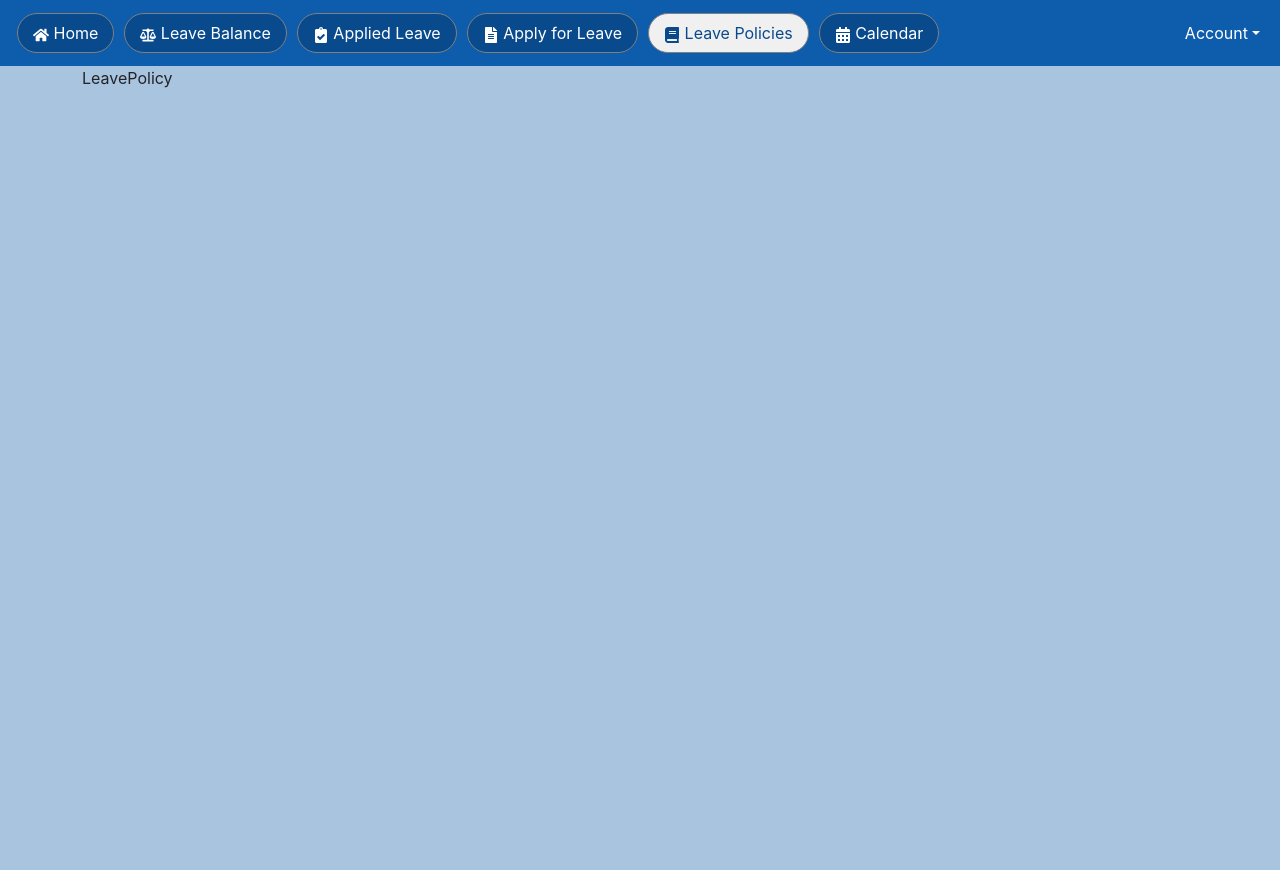
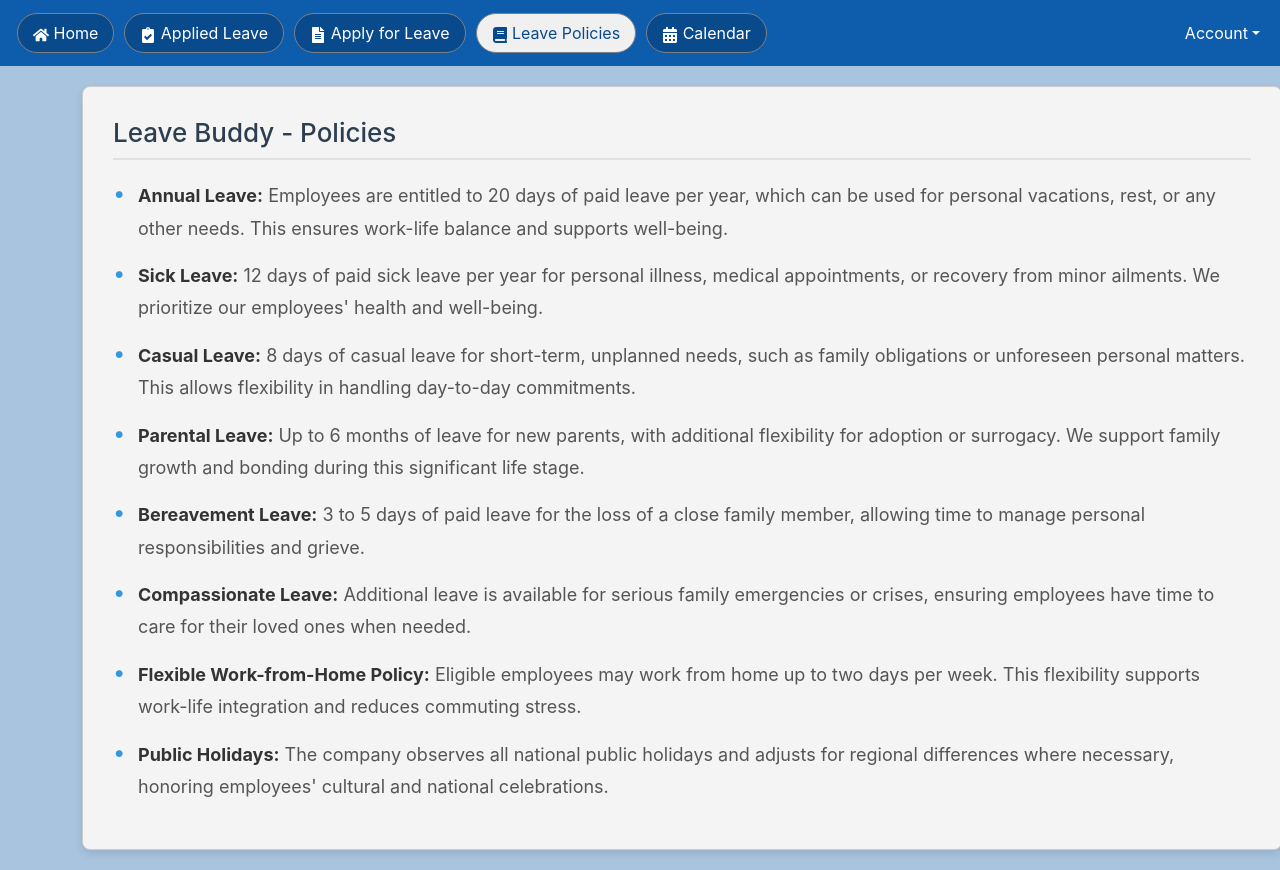
Before and after one commit to manmohanbcs11/leave-management-portal, a React (Create React App) app in the folder web/: page /leavepolicies in a window 1280 px wide. Before the commit the page ends 800 px from the top, so only its background shows below. Built offline with nearby package versions, Linux system fonts and the light colour scheme.

Commit message:
updated the frontend components and styling

```diff
--- a/web/src/components/Home.tsx
+++ b/web/src/components/Home.tsx
@@ -1,26 +1,57 @@
 import React from 'react';
-import '../css/custom.css';
+import '../css/home.css';
 
 export const Home = () => {
   return (
-    <div className='custom-container'>
+    <div className='home-container'>
       <h2>Home</h2>
-      <p>This is the home page.</p>
-      <div className='container my-5'>
-        <div className="card" style={{ width: '18rem' }}>
-          <img src="..." className="card-img-top" alt="..." />
-          <div className="card-body">
-            <h5 className="card-title">Card title</h5>
-            <p className="card-text">Some quick example text to build on the card title and make up the bulk of the card's content.</p>
-            <a href="/" className="btn btn-primary">Go somewhere</a>
+      <div className="row">
+        <div className='col-md-4'>
+          <div className="card">
+            <div className="card">
+              <div className="card-body">
+                <h5 className="card-title">Annual Leave</h5>
+                <p className="card-text">Availed: 10</p>
+                <p className="card-text">Balance left: 10</p>
+              </div>
+            </div>
+            <div className="card-body">
+              <h5 className="card-title">Sick Leave</h5>
+              <p className="card-text">Availed: 5</p>
+              <p className="card-text">Balance left: 7</p>
+            </div>
+          </div>
+          <div className="card">
+            <div className="card-body">
+              <h5 className="card-title">Casual Leave</h5>
+              <p className="card-text">Availed: 3</p>
+              <p className="card-text">Balance left: 5</p>
+            </div>
           </div>
         </div>
-        <div className="card" style={{ width: '18rem' }}>
-          <img src="..." className="card-img-top" alt="..." />
-          <div className="card-body">
-            <h5 className="card-title">Card title</h5>
-            <p className="card-text">Some quick example text to build on the card title and make up the bulk of the card's content.</p>
-            <a href="/" className="btn btn-primary">Go somewhere</a>
+      </div>
+      <div className="row">
+        <div className='col-md-4'>
+          <div className="card">
+            <div className="card-body">
+              <h5 className="card-title">Parental Leave</h5>
+              <p className="card-text">Availed: 0</p>
+              <p className="card-text">Balance left: 90</p>
+            </div>
+          </div>
+          <div className="card">
+            <div className="card-body">
+              <h5 className="card-title">Bereavement Leave</h5>
+              <p className="card-text">Availed: 1</p>
+              <p className="card-text">Balance left: 2</p>
+            </div>
+          </div>
+          <div className="card">
+            <div className="card-body">
+              <h5 className="card-title">Compassionate Leave</h5>
+              <p className="card-text">Availed: 1</p>
+              <p className="card-text">Balance left: 2</p>
+            </div>
           </div>
         </div>
       </div>
--- a/web/src/components/LeavePolicy.tsx
+++ b/web/src/components/LeavePolicy.tsx
@@ -1,7 +1,36 @@
 import React from 'react'
+import '../css/leavePolicy.css';
 
 export const LeavePolicy = () => {
   return (
-    <div>LeavePolicy</div>
-  )
+    <div className="leave-policy-container">
+      <h2>Leave Buddy - Policies</h2>
+      <ul className="leave-policy-list">
+        <li>
+          <strong>Annual Leave:</strong> Employees are entitled to 20 days of paid leave per year, which can be used for personal vacations, rest, or any other needs. This ensures work-life balance and supports well-being.
+        </li>
+        <li>
+          <strong>Sick Leave:</strong> 12 days of paid sick leave per year for personal illness, medical appointments, or recovery from minor ailments. We prioritize our employees' health and well-being.
+        </li>
+        <li>
+          <strong>Casual Leave:</strong> 8 days of casual leave for short-term, unplanned needs, such as family obligations or unforeseen personal matters. This allows flexibility in handling day-to-day commitments.
+        </li>
+        <li>
+          <strong>Parental Leave:</strong> Up to 6 months of leave for new parents, with additional flexibility for adoption or surrogacy. We support family growth and bonding during this significant life stage.
+        </li>
+        <li>
+          <strong>Bereavement Leave:</strong> 3 to 5 days of paid leave for the loss of a close family member, allowing time to manage personal responsibilities and grieve.
+        </li>
+        <li>
+          <strong>Compassionate Leave:</strong> Additional leave is available for serious family emergencies or crises, ensuring employees have time to care for their loved ones when needed.
+        </li>
+        <li>
+          <strong>Flexible Work-from-Home Policy:</strong> Eligible employees may work from home up to two days per week. This flexibility supports work-life integration and reduces commuting stress.
+        </li>
+        <li>
+          <strong>Public Holidays:</strong> The company observes all national public holidays and adjusts for regional differences where necessary, honoring employees' cultural and national celebrations.
+        </li>
+      </ul>
+    </div>
+  );
 }
--- a/web/src/components/NavBar.tsx
+++ b/web/src/components/NavBar.tsx
@@ -35,15 +35,6 @@ export const NavBar: React.FC<{}> = () => {
                 to="/"
               >
                 <FaHome /> Home
-              </NavLink>
-            </li>
-            <li className="nav-item">
-              <NavLink
-                className={`nav-link ${location.pathname === '/leavebalance' ? 'active' : ''}`}
-                style={location.pathname === '/leavebalance' ? { ...navStyle, ...activeStyle } : navStyle}
-                to="/leavebalance"
-              >
-                <FaBalanceScale /> Leave Balance
               </NavLink>
             </li>
             <li className="nav-item">
--- a/web/src/css/appliedLeave.css
+++ b/web/src/css/appliedLeave.css
@@ -3,6 +3,8 @@
     border: 1px solid #ddd;
     border-radius: 5px;
     background-color: #f9f9f9;
+    width: 1200px;
+    margin: 20px auto;
   }
 
   .leave-table {
--- /dev/null
+++ b/web/src/css/calendar.css
@@ -0,0 +1,62 @@
+/* General container styling */
+.leave-calendar-container {
+    font-family: Arial, sans-serif;
+    padding: 20px;
+    border: 1px solid #ddd;
+    border-radius: 5px;
+    background-color: #f9f9f9;
+    width: 1200px;
+    margin: 20px auto;
+  }
+
+  /* Title styling */
+  .leave-calendar-container h2 {
+    font-size: 24px;
+    color: #333;
+    margin-bottom: 20px;
+  }
+
+  /* Table styles */
+  .table-style {
+    border-collapse: collapse;
+    width: 100%;
+  }
+
+  .th-style {
+    background-color: #f2f2f2;
+    padding: 12px;
+    text-align: left;
+    border-bottom: 2px solid #ddd;
+  }
+
+  .td-style {
+    padding: 10px;
+    text-align: left;
+    border-bottom: 1px solid #ddd;
+  }
+
+  /* Hover and alternating row styles */
+  .hover-style {
+    background-color: #f9f9f9;
+  }
+
+  .odd-row-style {
+    background-color: #f5f5f5;
+  }
+
+  /* Button container styling */
+  .button-container-style {
+    display: flex;
+    justify-content: space-between;
+    padding-bottom: 10px;
+  }
+
+  /* Button styling */
+  .button-style {
+    color: black;
+    padding: 10px 20px;
+    border-radius: 5px;
+    border: 1px solid #ccc;
+    background-color: #dee4e9;
+    cursor: pointer;
+  }
--- /dev/null
+++ b/web/src/css/home.css
@@ -0,0 +1,10 @@
+/* Container styling */
+.home-container {
+  padding: 20px; /* Padding around the component */
+  border: 1px solid #ddd; /* Light border */
+  border-radius: 5px; /* Rounded corners */
+  background-color: #f9f9f9; /* Light background */
+  width: 1200px;
+  margin: 20px auto;
+  font-family: Arial, sans-serif;
+}
--- a/web/src/css/leaveDetail.css
+++ b/web/src/css/leaveDetail.css
@@ -3,7 +3,8 @@
     border: 1px solid #ddd; /* Light border */
     border-radius: 5px; /* Rounded corners */
     background-color: #f9f9f9; /* Light background */
-    margin-top: 20px; /* Space from the top */
+    width: 1200px;
+    margin: 20px auto;
   }
 
   .leave-info {
--- /dev/null
+++ b/web/src/css/leavePolicy.css
@@ -0,0 +1,45 @@
+.leave-policy-container {
+    width: 1200px;
+    padding: 30px;
+    border: 1px solid #ccc;
+    border-radius: 8px;
+    background-color: #f4f4f4;
+    margin: 20px auto;  /* Centers the container on the page */
+    box-shadow: 0 4px 8px rgba(0, 0, 0, 0.1);
+  }
+
+  .leave-policy-container h2 {
+    font-size: 26px;
+    color: #2c3e50;
+    margin-bottom: 20px;
+    border-bottom: 2px solid #e0e0e0;
+    padding-bottom: 10px;
+  }
+
+  .leave-policy-list {
+    list-style-type: none;
+    padding-left: 0;
+  }
+
+  .leave-policy-list li {
+    font-size: 18px;
+    color: #555;
+    margin-bottom: 15px;
+    line-height: 1.8;
+    position: relative;
+    padding-left: 25px;
+  }
+
+  .leave-policy-list li:before {
+    content: "•";
+    color: #3498db;
+    font-size: 22px;
+    position: absolute;
+    left: 0;
+    top: 0;
+    line-height: 1.2;
+  }
+
+  .leave-policy-list li strong {
+    color: #333;
+  }
--- a/web/src/css/leaveRequest.css
+++ b/web/src/css/leaveRequest.css
@@ -3,7 +3,8 @@
   border: 1px solid #ddd;
   border-radius: 5px;
   background-color: #f9f9f9;
-  margin-bottom: 20px;
+  width: 1200px;
+  margin: 20px auto;
 }
 
 .leave-form {
```
Also changed, not shown: web/src/components/LeaveCalendar.tsx (+19 -62 lines), 1 other file (tests, documents, lock files or other folders).
